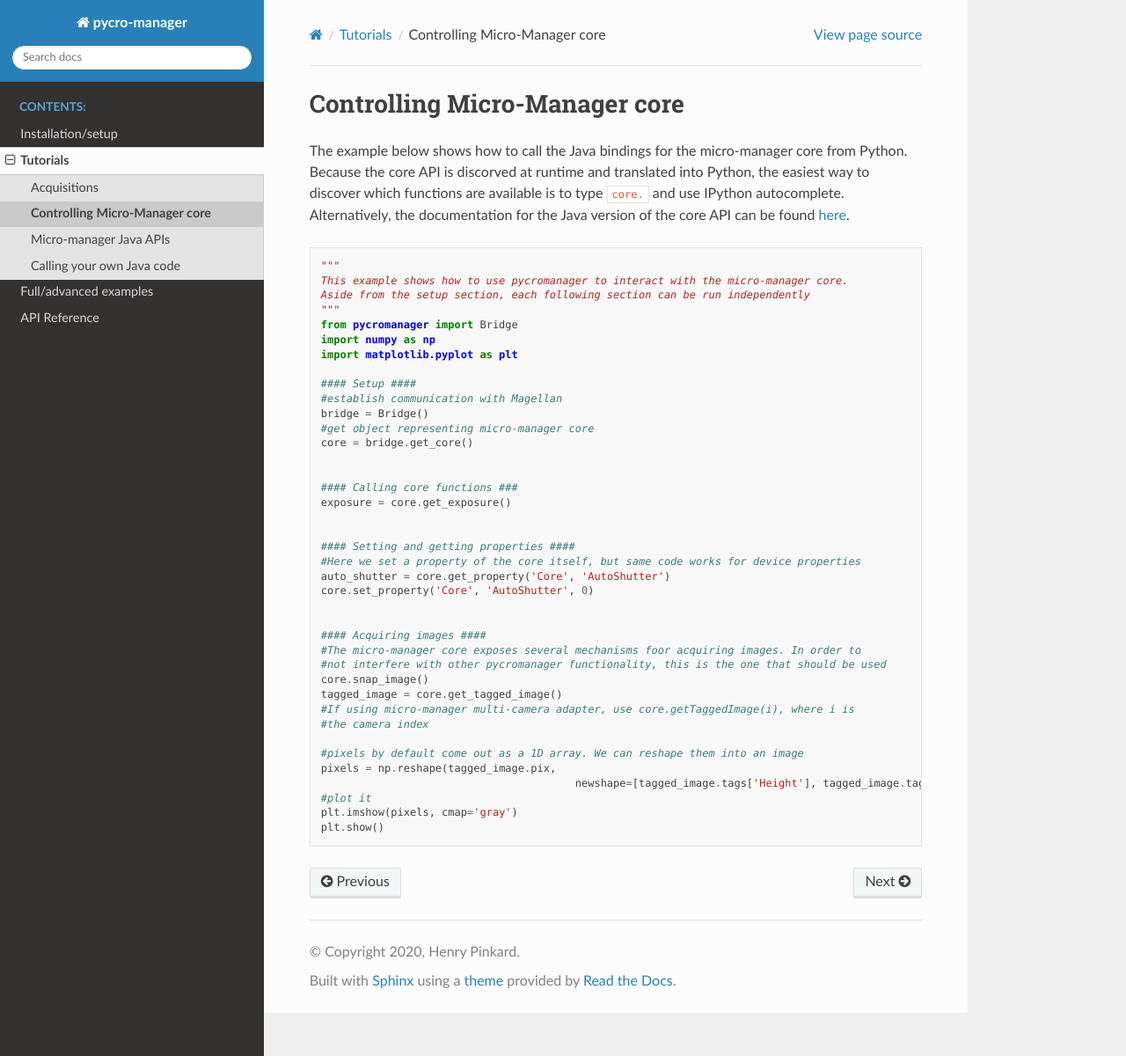
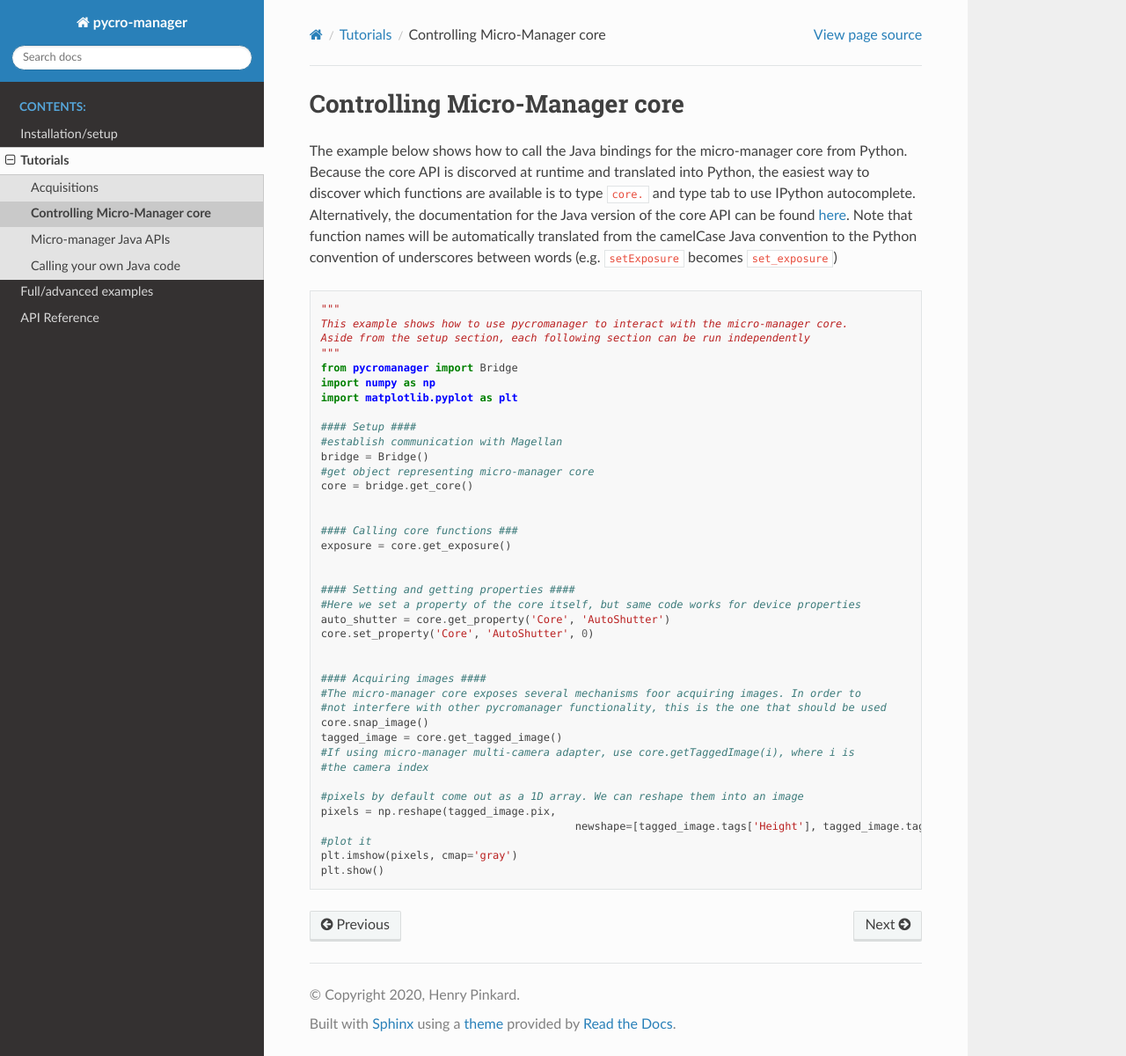
Before and after one commit to micro-manager/pycro-manager, a Sphinx documentation site: the page built from docs/source/core.rst, in a window 1280 px wide and 1200 px high. Shown: the whole window at 88% size. Built offline with Sphinx 7.4.7 and the Read the Docs theme 2.0.0, drawn with Linux system fonts in a browser that asks for light colours.

Commit message:
fix data reading bug and update docs

```diff
--- a/docs/source/core.rst
+++ b/docs/source/core.rst
@@ -4,7 +4,7 @@
 Controlling Micro-Manager core
 **********************************************
 
-The example below shows how to call the Java bindings for the micro-manager core from Python. Because the core API is discorved at runtime and translated into Python, the easiest way to discover which functions are available is to type ``core.`` and use IPython autocomplete. Alternatively, the documentation for the Java version of the core API can be found `here <https://valelab4.ucsf.edu/~MM/doc-2.0.0-gamma/mmcorej/mmcorej/CMMCore.html>`_.
+The example below shows how to call the Java bindings for the micro-manager core from Python. Because the core API is discorved at runtime and translated into Python, the easiest way to discover which functions are available is to type ``core.`` and type tab to use IPython autocomplete. Alternatively, the documentation for the Java version of the core API can be found `here <https://valelab4.ucsf.edu/~MM/doc-2.0.0-gamma/mmcorej/mmcorej/CMMCore.html>`_. Note that function names will be automatically translated from the camelCase Java convention to the Python convention of underscores between words (e.g. ``setExposure`` becomes ``set_exposure``)
 
 .. code-block:: python
 
--- a/docs/source/your_own_java.rst
+++ b/docs/source/your_own_java.rst
@@ -18,4 +18,4 @@ If the constructor takes arguments, they can be passed in using:
 	java_obj = self.construct_java_object('the.full.classpath.to.TheClass', args=['demo', 30])
 
 
-In either case, calling ``java_obj.`` and using IPython autocomplete to discover method names can be useful for development.
+In either case, calling ``java_obj.`` and using IPython autocomplete to discover method names can be useful for development. Note that function names will be automatically translated from the camelCase Java convention to the Python convention of underscores between words (e.g. ``setExposure`` becomes ``set_exposure``)
--- a/setup.py
+++ b/setup.py
@@ -5,7 +5,7 @@ with open("README.md", "r") as fh:
 
 setuptools.setup(
     name="pycromanager",
-    version="0.3.2",
+    version="0.3.3",
     author="Henry Pinkard",
     author_email="henry.pinkard@gmail.com",
     description="Open source microscope control using python",
```
Also changed, not shown: 2 other files.
